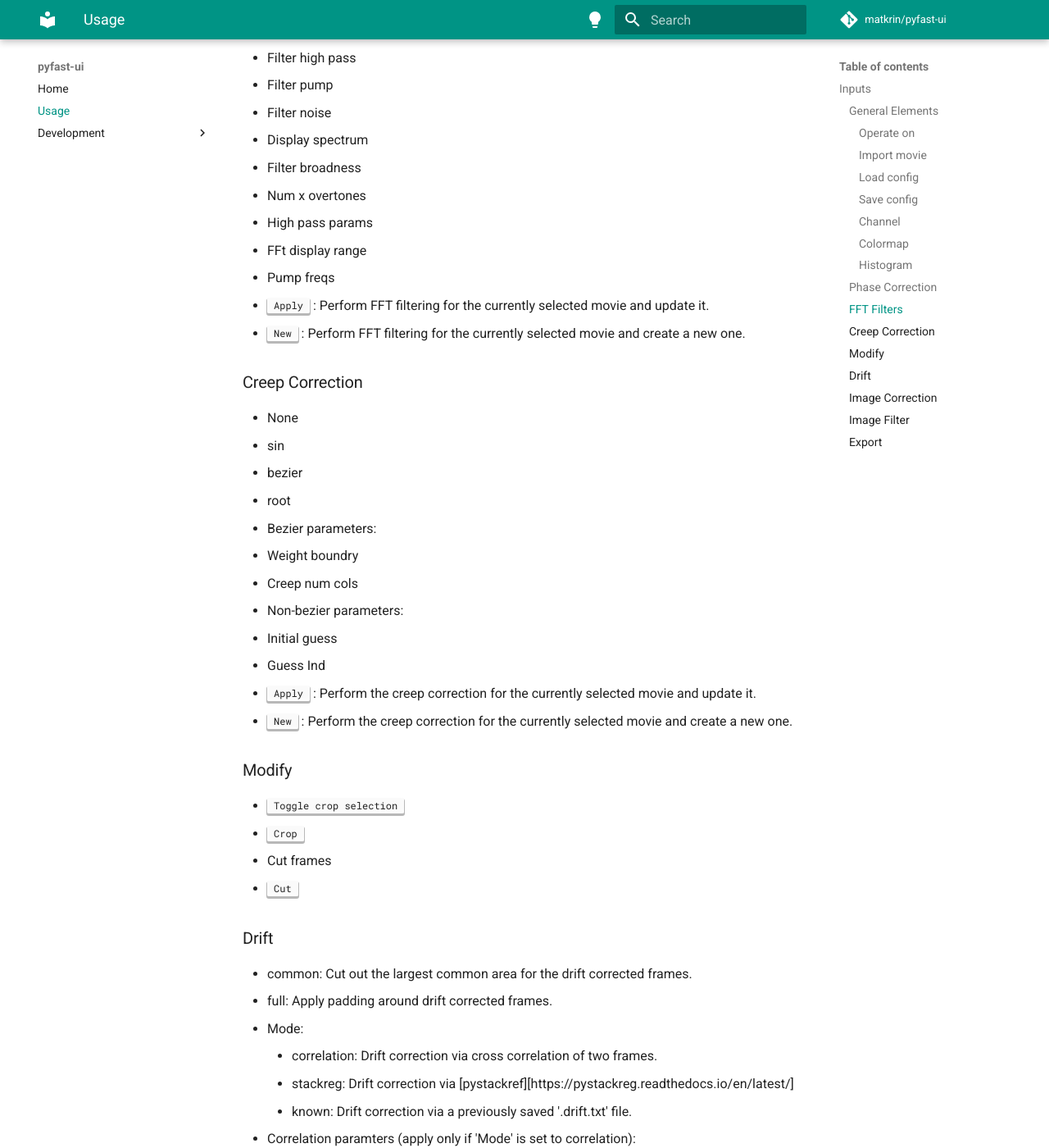
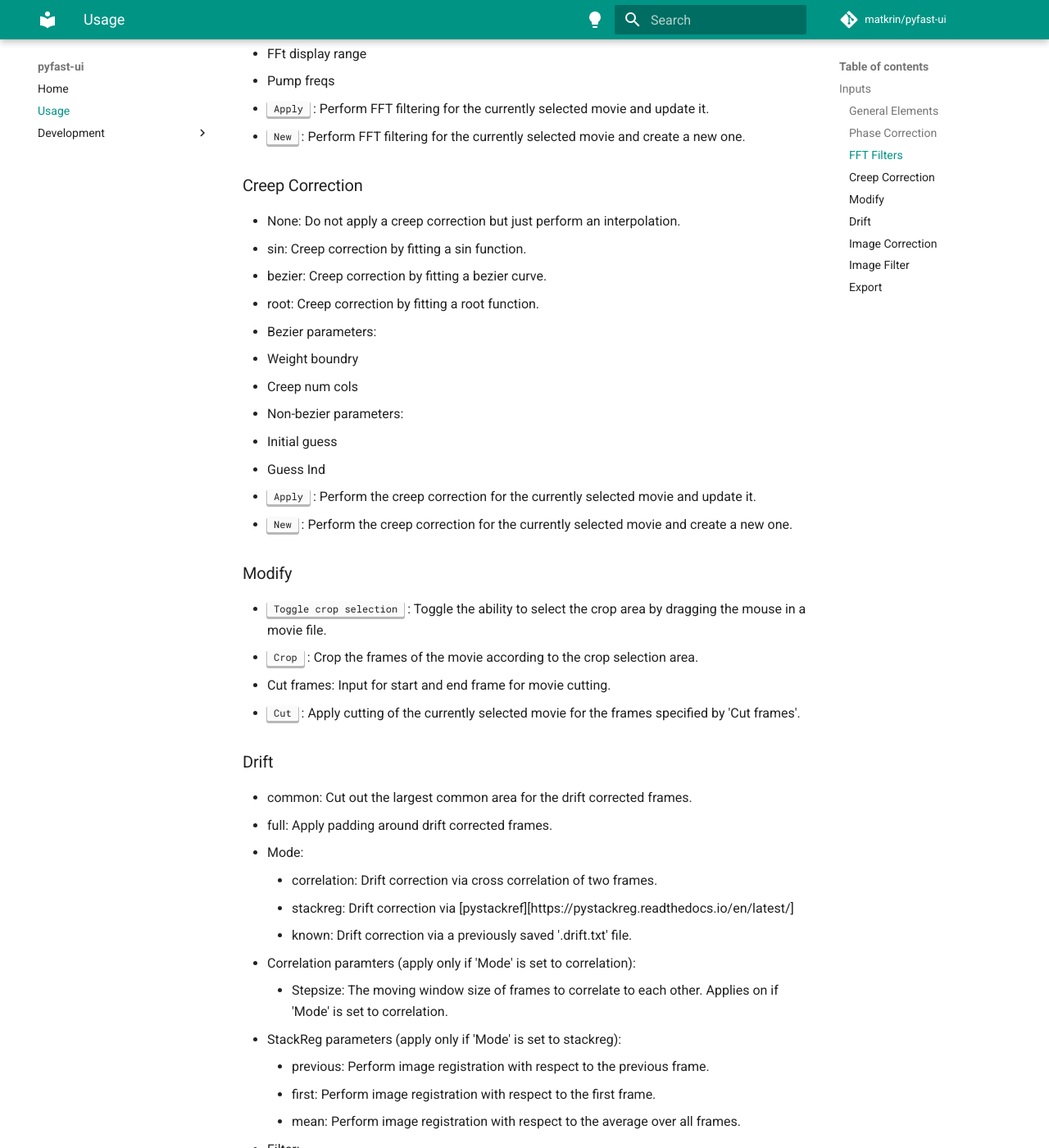
Before and after one commit to matkrin/pyfast-ui, an MkDocs documentation site: the page built from docs/usage.md, in a window 1280 px wide and 1400 px high, scrolled down 1579 px. Shown: the whole window at 82% size. Built offline with MkDocs 1.6.1 and Material for MkDocs 9.7.7, drawn with Linux system fonts in a browser that asks for light colours; comment, search, counter and statistics services are not loaded; some of the changed text lies outside the part shown.

Commit message:
docs: Improvements

```diff
--- a/docs/usage.md
+++ b/docs/usage.md
@@ -4,37 +4,23 @@
 
 ### General Elements
 
-#### Operate on
-
-Shows the currently selected movie window. On this movie the operations take
+__Operate on:__ Shows the currently selected movie window. On this movie the operations take
 place.
 
-#### Import movie
+__Import movie:__ The <kbd>Import movie</kbd> button lets yout import a FastSPM .h5 file.
 
-The <kbd>Import movie</kbd> button lets yout import a FastSPM .h5 file.
+__Load config:__ The <kbd>Load config</kbd> loads a config file in the TOML format.
 
-#### Load config
-
-The <kbd>Load config</kbd> loads a config file in the TOML format.
-
-#### Save config
-
-The <kbd>Save Config</kbd> saves the currently set parameters as a config file
+__Save config:__ The <kbd>Save Config</kbd> saves the currently set parameters as a config file
 in TOML format.
 
-#### Channel
-
-You can choose another channel of the currently selected movie via the dropdown.
+__Channel:__ You can choose another channel of the currently selected movie via the dropdown.
 Create a new movie window with the <kbd>New</kbd> button.
 
-#### Colormap
-
-Lets you choose another colormap which gets applied for all open movie windows
+__Colormap:__ Lets you choose another colormap which gets applied for all open movie windows
 via the dropdown.
 
-#### Histogram
-
-Clicking the <kbd>Histogram</kbd> button shows another window with a histogram
+__Histogram:__ Clicking the <kbd>Histogram</kbd> button shows another window with a histogram
 of the image intensities. In this window the cutoff of the colormap can be
 chosen by:
 
@@ -79,10 +65,10 @@
 
 ### Creep Correction
 
-- None
-- sin
-- bezier
-- root
+- None: Do not apply a creep correction but just perform an interpolation.
+- sin: Creep correction by fitting a sin function.
+- bezier: Creep correction by fitting a bezier curve.
+- root: Creep correction by fitting a root function.
 - Bezier parameters:
   - Weight boundry
   - Creep num cols
@@ -96,10 +82,13 @@
 
 ### Modify
 
-- <kbd>Toggle crop selection</kbd>
-- <kbd>Crop</kbd>
-- Cut frames
-- <kbd>Cut</kbd>
+- <kbd>Toggle crop selection</kbd> : Toggle the ability to select the crop area by
+    dragging the mouse in a movie file.
+- <kbd>Crop</kbd> : Crop the frames of the movie according to the crop selection
+    area.
+- Cut frames: Input for start and end frame for movie cutting.
+- <kbd>Cut</kbd> : Apply cutting of the currently selected movie for the frames
+    specified by 'Cut frames'.
 
 ### Drift
 
```
